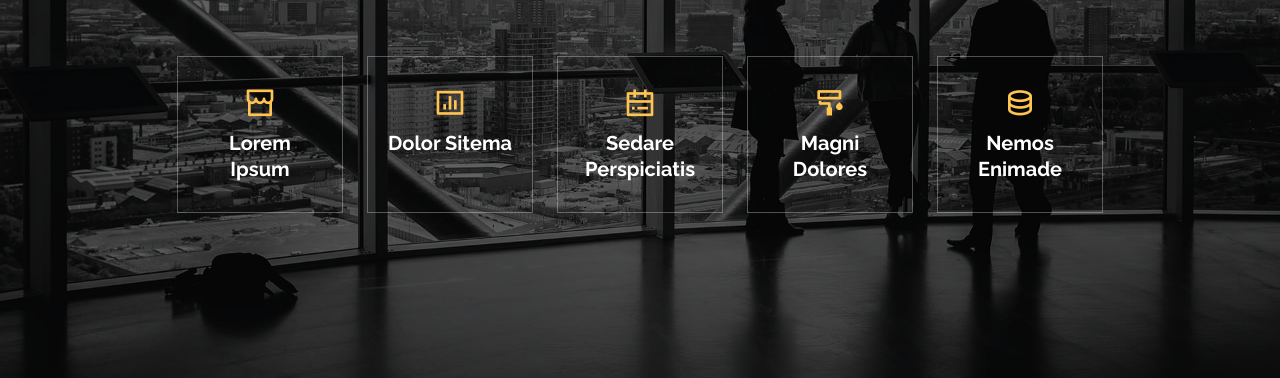
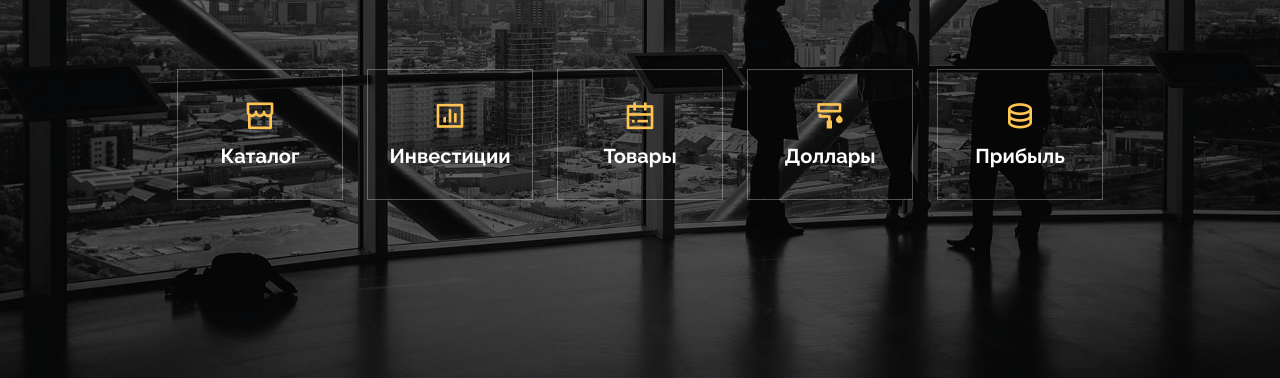
Before and after one commit to olgsamox/gpavnj, a plain HTML site: page index.html in a window 1280 px wide. Shown: the part 422-800 px from the top of the page. Drawn offline with nearby package versions, Linux system fonts and the light colour scheme.

Commit message:
Update index.html

```diff
--- a/index.html
+++ b/index.html
@@ -96,31 +96,31 @@
         <div class="col-xl-2 col-md-4">
           <div class="icon-box">
             <i class="ri-store-line"></i>
-            <h3><a href="">Lorem Ipsum</a></h3>
+            <h3><a href="">Каталог</a></h3>
           </div>
         </div>
         <div class="col-xl-2 col-md-4">
           <div class="icon-box">
             <i class="ri-bar-chart-box-line"></i>
-            <h3><a href="">Dolor Sitema</a></h3>
+            <h3><a href="">Инвестиции</a></h3>
           </div>
         </div>
         <div class="col-xl-2 col-md-4">
           <div class="icon-box">
             <i class="ri-calendar-todo-line"></i>
-            <h3><a href="">Sedare Perspiciatis</a></h3>
+            <h3><a href="">Товары</a></h3>
           </div>
         </div>
         <div class="col-xl-2 col-md-4">
           <div class="icon-box">
             <i class="ri-paint-brush-line"></i>
-            <h3><a href="">Magni Dolores</a></h3>
+            <h3><a href="">Доллары</a></h3>
           </div>
         </div>
         <div class="col-xl-2 col-md-4">
           <div class="icon-box">
             <i class="ri-database-2-line"></i>
-            <h3><a href="">Nemos Enimade</a></h3>
+            <h3><a href="">Прибыль</a></h3>
           </div>
         </div>
       </div>
```
